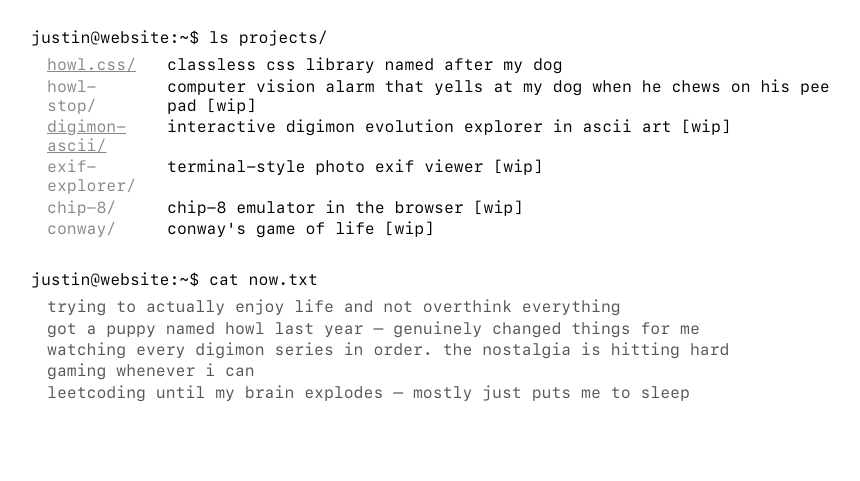
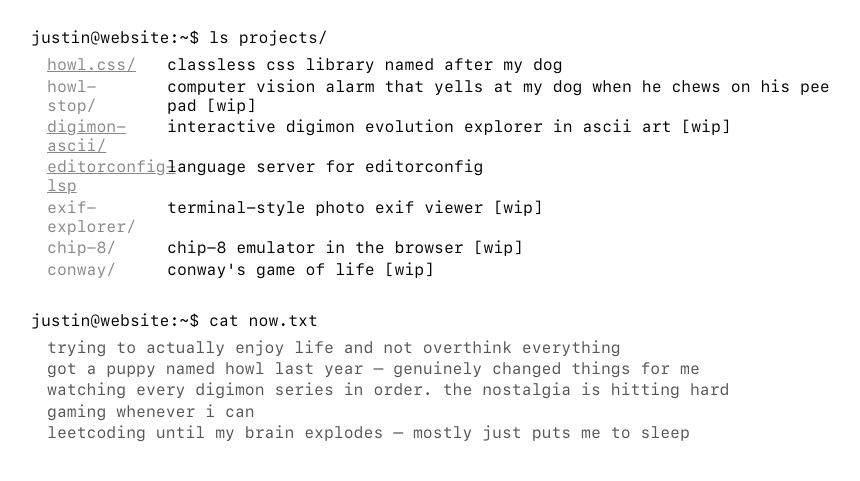
Before and after one commit to jhjhjljl/website, a FastAPI app: page / in a window 1280 px wide. Shown: the part 304-785 px from the top of the page, without its empty margins (209-1069 px from the left). Run offline with FastAPI, Linux system fonts and the light colour scheme.

Commit message:
Add a new project.

```diff
--- a/app/templates/index.html
+++ b/app/templates/index.html
@@ -48,6 +48,10 @@
 			<dt><a href="https://jhjhjljl.github.io/digimon-ascii/">digimon-ascii/</a></dt>
 			<dd>interactive digimon evolution explorer in ascii art [wip]</dd>
 		</div>
+    <div>
+      <dt><a href="https://github.com/jhjhjljl/editorconfig-lsp">editorconfig-lsp</a></dt>
+      <dd>language server for editorconfig</dd>
+    </div>
 		<div>
 			<dt>exif-explorer/</dt>
 			<dd>terminal-style photo exif viewer [wip]</dd>
```
